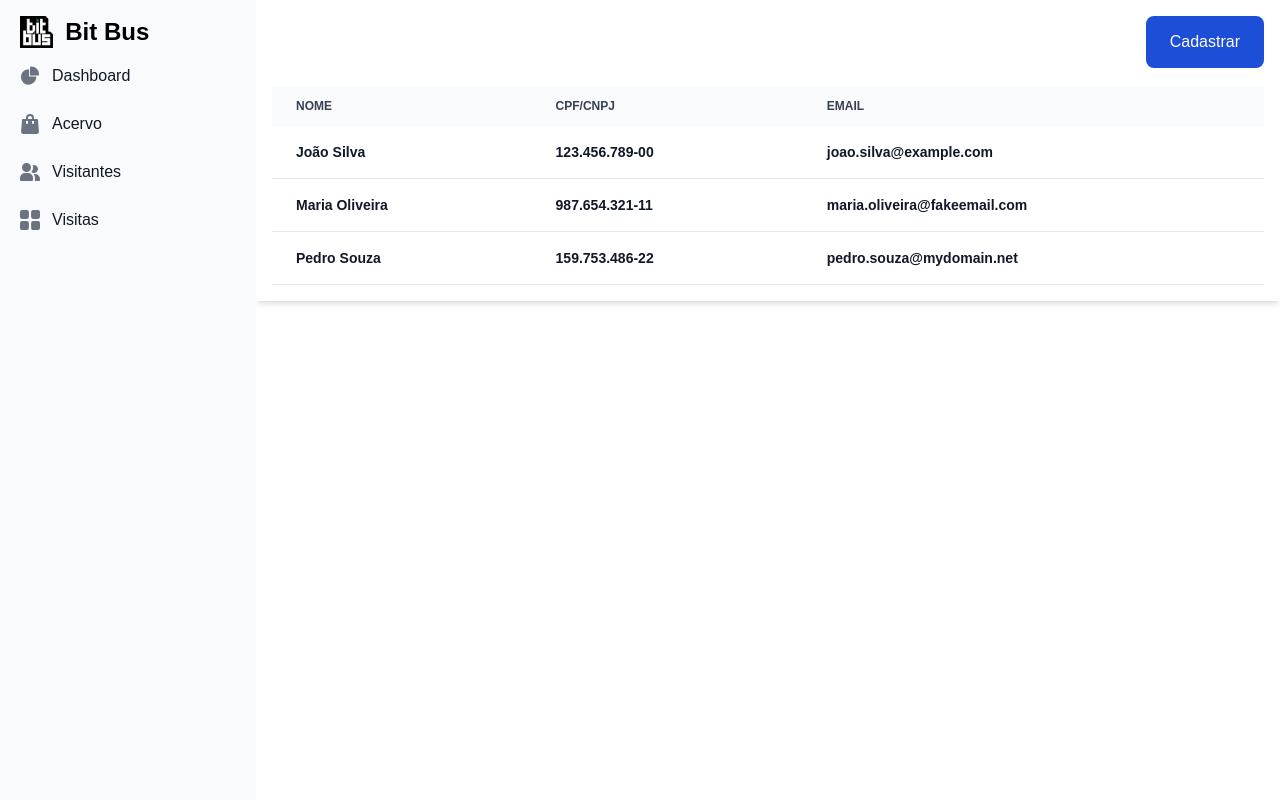
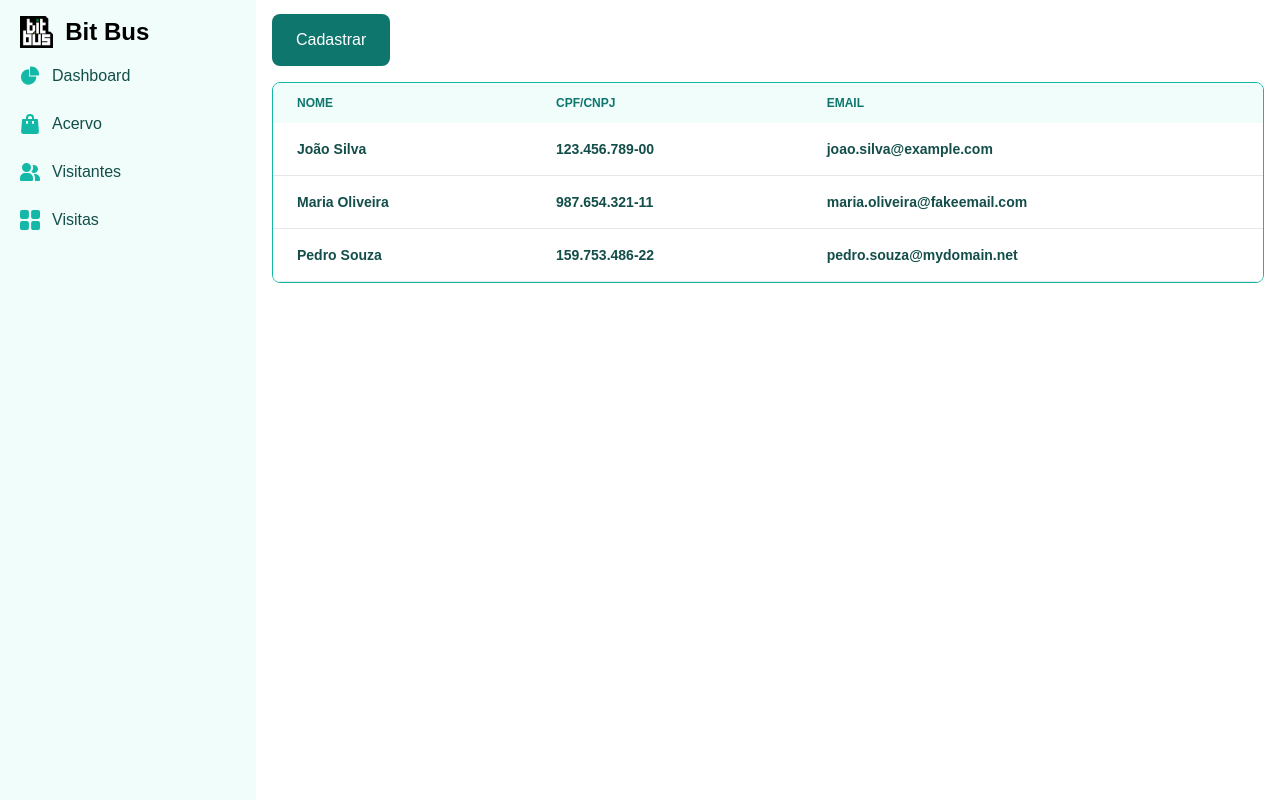
Before and after one commit to RicardoMBregalda/acervo-bitbus, a Vue app in the folder bitbus-frontend/: page /visitante in a window 1280 px wide. Built offline with nearby package versions, Linux system fonts and the light colour scheme.

Commit message:
pequenos ajustes

```diff
--- a/bitbus-frontend/src/components/Sidebar.vue
+++ b/bitbus-frontend/src/components/Sidebar.vue
@@ -5,16 +5,16 @@
 <template>
 
     <aside id="default-sidebar" class="fixed top-0 left-0 z-40 w-64 h-screen transition-transform -translate-x-full sm:translate-x-0" aria-label="Sidebar">
-    <div class="h-full px-3 py-4 overflow-y-auto bg-gray-50 dark:bg-gray-800">
+    <div class="h-full px-3 py-4 overflow-y-auto bg-teal-50 dark:bg-teal-800">
 
         <ul class="space-y-2 font-medium">
-            <a href="#" class="flex ms-2 md:me-24">
+            <router-link to="/"  class="flex ms-2 md:me-24">
             <img src="../assets/logo-bitbus_3.png" class="h-8 me-3" alt="Bit Bus Logo" />
             <span class="self-center text-xl font-semibold sm:text-2xl whitespace-nowrap dark:text-white">Bit Bus</span>
-            </a>
+            </router-link>
             <li>
-                <router-link to="/" class="flex items-center p-2 text-gray-900 rounded-lg dark:text-white hover:bg-gray-100 dark:hover:bg-gray-700 group">
-                <svg class="w-5 h-5 text-gray-500 transition duration-75 dark:text-gray-400 group-hover:text-gray-900 dark:group-hover:text-white" aria-hidden="true" xmlns="http://www.w3.org/2000/svg" fill="currentColor" viewBox="0 0 22 21">
+                <router-link to="/" class="flex items-center p-2 text-teal-900 rounded-lg dark:text-white hover:bg-teal-100 dark:hover:bg-teal-700 group">
+                <svg class="w-5 h-5 text-teal-500 transition duration-75 dark:text-teal-400 group-hover:text-teal-900 dark:group-hover:text-white" aria-hidden="true" xmlns="http://www.w3.org/2000/svg" fill="currentColor" viewBox="0 0 22 21">
                     <path d="M16.975 11H10V4.025a1 1 0 0 0-1.066-.998 8.5 8.5 0 1 0 9.039 9.039.999.999 0 0 0-1-1.066h.002Z"/>
                     <path d="M12.5 0c-.157 0-.311.01-.565.027A1 1 0 0 0 11 1.02V10h8.975a1 1 0 0 0 1-.935c.013-.188.028-.374.028-.565A8.51 8.51 0 0 0 12.5 0Z"/>
                 </svg>
@@ -22,24 +22,24 @@
                 </router-link>
             </li>
             <li>
-                <router-link href="#" class="flex items-center p-2 text-gray-900 rounded-lg dark:text-white hover:bg-gray-100 dark:hover:bg-gray-700 group">
-                <svg class="flex-shrink-0 w-5 h-5 text-gray-500 transition duration-75 dark:text-gray-400 group-hover:text-gray-900 dark:group-hover:text-white" aria-hidden="true" xmlns="http://www.w3.org/2000/svg" fill="currentColor" viewBox="0 0 18 20">
+                <router-link to='/' class="flex items-center p-2 text-teal-900 rounded-lg dark:text-white hover:bg-teal-100 dark:hover:bg-teal-700 group">
+                <svg class="flex-shrink-0 w-5 h-5 text-teal-500 transition duration-75 dark:text-teal-400 group-hover:text-teal-900 dark:group-hover:text-white" aria-hidden="true" xmlns="http://www.w3.org/2000/svg" fill="currentColor" viewBox="0 0 18 20">
                     <path d="M17 5.923A1 1 0 0 0 16 5h-3V4a4 4 0 1 0-8 0v1H2a1 1 0 0 0-1 .923L.086 17.846A2 2 0 0 0 2.08 20h13.84a2 2 0 0 0 1.994-2.153L17 5.923ZM7 9a1 1 0 0 1-2 0V7h2v2Zm0-5a2 2 0 1 1 4 0v1H7V4Zm6 5a1 1 0 1 1-2 0V7h2v2Z"/>
                 </svg>
                 <span class="flex-1 ms-3 whitespace-nowrap">Acervo</span>
                 </router-link>
             </li>
             <li>
-                <router-link to="/visitante" class="flex items-center p-2 text-gray-900 rounded-lg dark:text-white hover:bg-gray-100 dark:hover:bg-gray-700 group">
-                <svg class="flex-shrink-0 w-5 h-5 text-gray-500 transition duration-75 dark:text-gray-400 group-hover:text-gray-900 dark:group-hover:text-white" aria-hidden="true" xmlns="http://www.w3.org/2000/svg" fill="currentColor" viewBox="0 0 20 18">
+                <router-link to="/visitante" class="flex items-center p-2 text-teal-900 rounded-lg dark:text-white hover:bg-teal-100 dark:hover:bg-teal-700 group">
+                <svg class="flex-shrink-0 w-5 h-5 text-teal-500 transition duration-75 dark:text-teal-400 group-hover:text-teal-900 dark:group-hover:text-white" aria-hidden="true" xmlns="http://www.w3.org/2000/svg" fill="currentColor" viewBox="0 0 20 18">
                     <path d="M14 2a3.963 3.963 0 0 0-1.4.267 6.439 6.439 0 0 1-1.331 6.638A4 4 0 1 0 14 2Zm1 9h-1.264A6.957 6.957 0 0 1 15 15v2a2.97 2.97 0 0 1-.184 1H19a1 1 0 0 0 1-1v-1a5.006 5.006 0 0 0-5-5ZM6.5 9a4.5 4.5 0 1 0 0-9 4.5 4.5 0 0 0 0 9ZM8 10H5a5.006 5.006 0 0 0-5 5v2a1 1 0 0 0 1 1h11a1 1 0 0 0 1-1v-2a5.006 5.006 0 0 0-5-5Z"/>
                 </svg>
                 <span class="flex-1 ms-3 whitespace-nowrap">Visitantes</span>
                 </router-link>
             </li>
             <li>
-                <router-link to="/" class="flex items-center p-2 text-gray-900 rounded-lg dark:text-white hover:bg-gray-100 dark:hover:bg-gray-700 group">
-                    <svg class="flex-shrink-0 w-5 h-5 text-gray-500 transition duration-75 dark:text-gray-400 group-hover:text-gray-900 dark:group-hover:text-white" aria-hidden="true" xmlns="http://www.w3.org/2000/svg" fill="currentColor" viewBox="0 0 18 18">
+                <router-link to="/" class="flex items-center p-2 text-teal-900 rounded-lg dark:text-white hover:bg-teal-100 dark:hover:bg-teal-700 group">
+                    <svg class="flex-shrink-0 w-5 h-5 text-teal-500 transition duration-75 dark:text-teal-400 group-hover:text-teal-900 dark:group-hover:text-white" aria-hidden="true" xmlns="http://www.w3.org/2000/svg" fill="currentColor" viewBox="0 0 18 18">
                         <path d="M6.143 0H1.857A1.857 1.857 0 0 0 0 1.857v4.286C0 7.169.831 8 1.857 8h4.286A1.857 1.857 0 0 0 8 6.143V1.857A1.857 1.857 0 0 0 6.143 0Zm10 0h-4.286A1.857 1.857 0 0 0 10 1.857v4.286C10 7.169 10.831 8 11.857 8h4.286A1.857 1.857 0 0 0 18 6.143V1.857A1.857 1.857 0 0 0 16.143 0Zm-10 10H1.857A1.857 1.857 0 0 0 0 11.857v4.286C0 17.169.831 18 1.857 18h4.286A1.857 1.857 0 0 0 8 16.143v-4.286A1.857 1.857 0 0 0 6.143 10Zm10 0h-4.286A1.857 1.857 0 0 0 10 11.857v4.286c0 1.026.831 1.857 1.857 1.857h4.286A1.857 1.857 0 0 0 18 16.143v-4.286A1.857 1.857 0 0 0 16.143 10Z"/>
                     </svg>
                     <span class="flex-1 ms-3 whitespace-nowrap">Visitas</span>
--- a/bitbus-frontend/src/router/index.js
+++ b/bitbus-frontend/src/router/index.js
@@ -12,7 +12,11 @@ const routes = [
     name:'Visitante',
     component:() => import('../views/Visitante.vue'),
   },
-
+  {
+    path:'/cadastrarvisitante',
+    name:'CadastrarVisitante',
+    component:() => import('../views/VisitanteCadastrar.vue'),
+  },
 ];
 
 const router = createRouter({
--- a/bitbus-frontend/src/views/Visitante.vue
+++ b/bitbus-frontend/src/views/Visitante.vue
@@ -4,19 +4,24 @@ import Sidebar from '../components/Sidebar.vue'
 </script>
 
 <template>
+
 <Sidebar />
-<div class="fixed p-4 right-0 overflow-x-auto">
-    <button type="button" class="px-6 py-3.5 text-base font-medium text-white inline-flex items-center bg-blue-700 hover:bg-blue-800 focus:ring-4 focus:outline-none focus:ring-blue-300 rounded-lg text-center dark:bg-blue-600 dark:hover:bg-blue-800 dark:focus:ring-blue-800">
+
+
+<div class="top-3.5 sm:ml-64 relative overflow-x-auto">
+
+    <div class="pl-4">
+    <router-link to="/cadastrarvisitante">
+        <button type="button" @click="$router.push('/cadastrarvisitante')" class="px-6 py-3.5 text-base font-medium text-white inline-flex items-center bg-teal-700 hover:bg-teal-800 focus:ring-4 focus:outline-none focus:ring-teal-300 rounded-lg text-center dark:bg-teal-600 dark:hover:bg-teal-800 dark:focus:ring-teal-800">
             Cadastrar
         </button>
+    </router-link>
+
 </div>
-
-<div class="top-3.5 sm:ml-64 relative overflow-x-auto shadow-md ">
-    <div class="p-4 rounded-lg dark:border-gray-700 mt-14 roud" >
-        <table class="w-full text-sm text-left rtl:text-right text-gray-500 dark:text-gray-400">
-        <thead class="text-xs text-gray-700 uppercase bg-gray-50 dark:bg-gray-700 dark:text-gray-400">
+<div class="m-4 rounded-lg overflow-hidden border border-teal-500">
+  <table class="w-full text-sm text-left rtl:text-right text-teal-500 dark:text-teal-400">
+    <thead class="text-xs text-teal-700 uppercase bg-teal-50 dark:bg-teal-700 dark:text-teal-50">
       <tr>
-
         <th scope="col" class="px-6 py-3">
           Nome
         </th>
@@ -29,50 +34,43 @@ import Sidebar from '../components/Sidebar.vue'
       </tr>
     </thead>
     <tbody>
-            <tr class="bg-white border-b dark:bg-gray-800 dark:border-gray-700 hover:bg-gray-50 dark:hover:bg-gray-600">
-
-                <td class="px-6 py-4 font-semibold text-gray-900 dark:text-white">
+      <tr class="bg-white border-b dark:bg-teal-800 dark:border-teal-700 hover:bg-teal-50 dark:hover:bg-teal-600">
+        <td class="px-6 py-4 font-semibold text-teal-900 dark:text-white">
           João Silva
         </td>
-                <td class="px-6 py-4 font-semibold text-gray-900 dark:text-white text">
+        <td class="px-6 py-4 font-semibold text-teal-900 dark:text-white">
           123.456.789-00
         </td>
-                <td class="px-6 py-4 font-semibold text-gray-900 dark:text-white">
+        <td class="px-6 py-4 font-semibold text-teal-900 dark:text-white">
           joao.silva@example.com
         </td>
-
       </tr>
-            <tr class="bg-white border-b dark:bg-gray-800 dark:border-gray-700 hover:bg-gray-50 dark:hover:bg-gray-600">
-
-                <td class="px-6 py-4 font-semibold text-gray-900 dark:text-white">
+      <tr class="bg-white border-b dark:bg-teal-800 dark:border-teal-700 hover:bg-teal-50 dark:hover:bg-teal-600">
+        <td class="px-6 py-4 font-semibold text-teal-900 dark:text-white">
           Maria Oliveira
         </td>
-                <td class="px-6 py-4 font-semibold text-gray-900 dark:text-white text">
+        <td class="px-6 py-4 font-semibold text-teal-900 dark:text-white">
           987.654.321-11
         </td>
-                <td class="px-6 py-4 font-semibold text-gray-900 dark:text-white">
+        <td class="px-6 py-4 font-semibold text-teal-900 dark:text-white">
           maria.oliveira@fakeemail.com
         </td>
-
       </tr>
-            <tr class="bg-white border-b dark:bg-gray-800 dark:border-gray-700 hover:bg-gray-50 dark:hover:bg-gray-600">
-
-                <td class="px-6 py-4 font-semibold text-gray-900 dark:text-white">
+      <tr class="bg-white border-b dark:bg-teal-800 dark:border-teal-700 hover:bg-teal-50 dark:hover:bg-teal-600">
+        <td class="px-6 py-4 font-semibold text-teal-900 dark:text-white">
           Pedro Souza
         </td>
-                <td class="px-6 py-4 font-semibold text-gray-900 dark:text-white text">
+        <td class="px-6 py-4 font-semibold text-teal-900 dark:text-white">
           159.753.486-22
         </td>
-                <td class="px-6 py-4 font-semibold text-gray-900 dark:text-white">
+        <td class="px-6 py-4 font-semibold text-teal-900 dark:text-white">
           pedro.souza@mydomain.net
         </td>
-
       </tr>
-
-
     </tbody>
   </table>
 </div>
+
 
 </div>
 
--- /dev/null
+++ b/bitbus-frontend/src/views/VisitanteCadastrar.vue
@@ -0,0 +1,39 @@
+<script setup>
+import Sidebar from '../components/Sidebar.vue'
+
+</script>
+
+<template>
+
+<Sidebar />
+
+<div class="top-3.5 sm:ml-64 relative overflow-x-auto">
+
+    <label for="input-group-1" class="block mb-2 text-sm font-medium text-gray-900 dark:text-white">Your Email</label>
+<div class="relative mb-6">
+  <div class="absolute inset-y-0 start-0 flex items-center ps-3.5 pointer-events-none">
+    <svg class="w-4 h-4 text-gray-500 dark:text-gray-400" aria-hidden="true" xmlns="http://www.w3.org/2000/svg" fill="currentColor" viewBox="0 0 20 16">
+        <path d="m10.036 8.278 9.258-7.79A1.979 1.979 0 0 0 18 0H2A1.987 1.987 0 0 0 .641.541l9.395 7.737Z"/>
+        <path d="M11.241 9.817c-.36.275-.801.425-1.255.427-.428 0-.845-.138-1.187-.395L0 2.6V14a2 2 0 0 0 2 2h16a2 2 0 0 0 2-2V2.5l-8.759 7.317Z"/>
+    </svg>
+  </div>
+  <input type="text" id="input-group-1" class="bg-gray-50 border border-gray-300 text-gray-900 text-sm rounded-lg focus:ring-blue-500 focus:border-blue-500 block w-full ps-10 p-2.5  dark:bg-gray-700 dark:border-gray-600 dark:placeholder-gray-400 dark:text-white dark:focus:ring-blue-500 dark:focus:border-blue-500" placeholder="name@flowbite.com">
+</div>
+<label for="website-admin" class="block mb-2 text-sm font-medium text-gray-900 dark:text-white">Username</label>
+<div class="flex">
+  <span class="inline-flex items-center px-3 text-sm text-gray-900 bg-gray-200 border rounded-e-0 border-gray-300 border-e-0 rounded-s-md dark:bg-gray-600 dark:text-gray-400 dark:border-gray-600">
+    <svg class="w-4 h-4 text-gray-500 dark:text-gray-400" aria-hidden="true" xmlns="http://www.w3.org/2000/svg" fill="currentColor" viewBox="0 0 20 20">
+        <path d="M10 0a10 10 0 1 0 10 10A10.011 10.011 0 0 0 10 0Zm0 5a3 3 0 1 1 0 6 3 3 0 0 1 0-6Zm0 13a8.949 8.949 0 0 1-4.951-1.488A3.987 3.987 0 0 1 9 13h2a3.987 3.987 0 0 1 3.951 3.512A8.949 8.949 0 0 1 10 18Z"/>
+    </svg>
+  </span>
+  <input type="text" id="website-admin" class="rounded-none rounded-e-lg bg-gray-50 border text-gray-900 focus:ring-blue-500 focus:border-blue-500 block flex-1 min-w-0 w-full text-sm border-gray-300 p-2.5  dark:bg-gray-700 dark:border-gray-600 dark:placeholder-gray-400 dark:text-white dark:focus:ring-blue-500 dark:focus:border-blue-500" placeholder="elonmusk">
+</div>
+
+
+</div>
+
+</template>
+
+<style scoped>
+
+</style>
--- a/bitbus-frontend/tailwind.config.js
+++ b/bitbus-frontend/tailwind.config.js
@@ -16,6 +16,7 @@ export default {
       serif: ['Merriweather', 'serif'],
     },
 
+
     extend: {
       spacing: {
         '128': '32rem',
```
Lines whose indentation alone changed are shown as unchanged.
